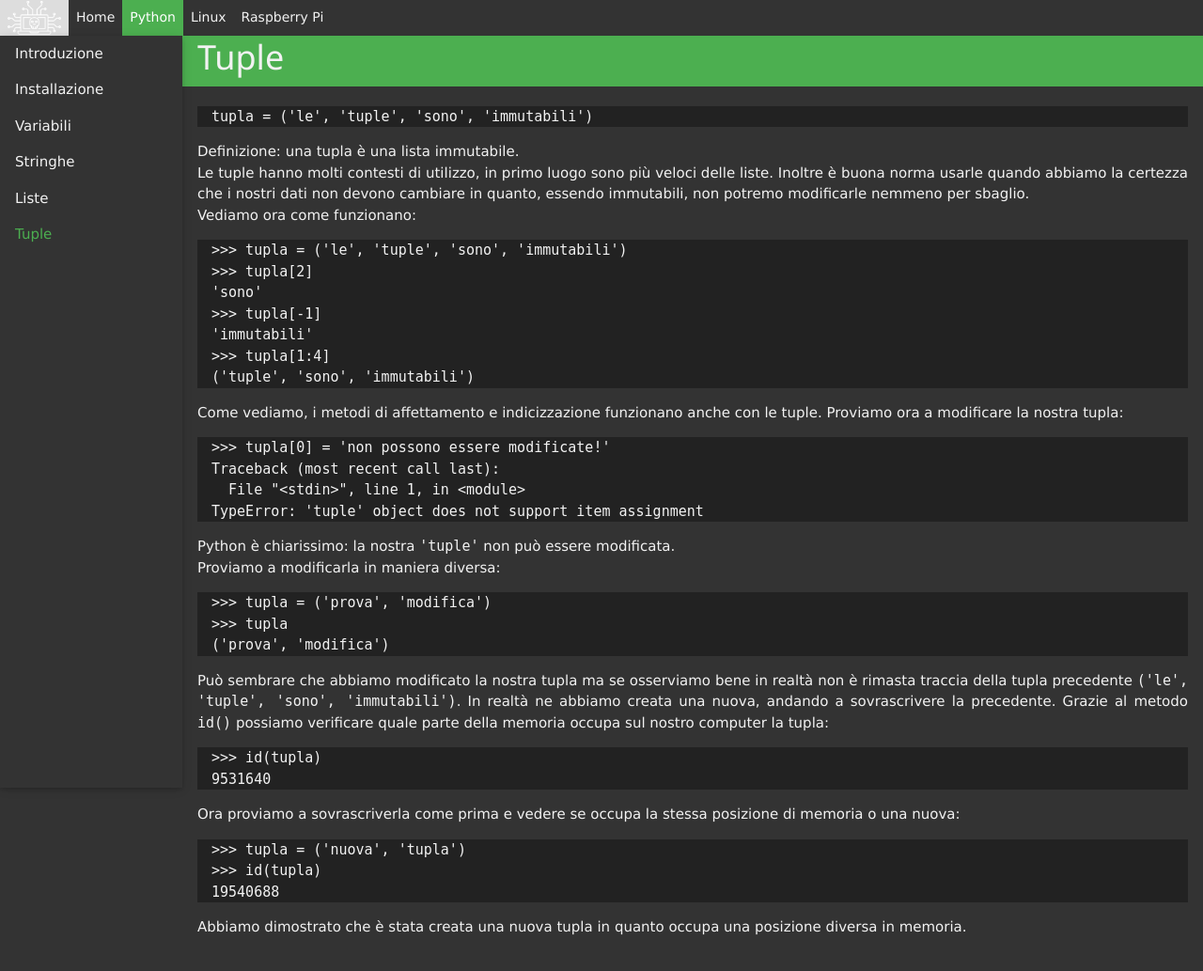
After one commit to s-pnt/sito, a Django app: page /python/tuple/ in a window 1280 px wide. The commit adds this page. Shown: the whole page at 94% size. Run offline with Django 3.2, Linux system fonts and the light colour scheme; some libraries are stand-ins or nearby versions.

Commit message:
Sito, aggiunta sezione Python Tuple

```diff
--- a/miosito/settings.py
+++ b/miosito/settings.py
@@ -23,7 +23,7 @@ BASE_DIR = os.path.dirname(os.path.dirname(os.path.abspath(__file__)))
 SECRET_KEY = 'v_82_le8**5q&+n^d$*l!5&vygz&jxs68_qi)kwn0ce323r3^z'
 
 # SECURITY WARNING: don't run with debug turned on in production!
-DEBUG = True
+DEBUG = False
 
 ALLOWED_HOSTS = []
 
--- a/sito/static/css/sito.css
+++ b/sito/static/css/sito.css
@@ -50,7 +50,7 @@
 .w3-sidebar {
     background-color: #333;
     color: #f2f2f2;
-    top: 53.8px;
+    top: 37.5px;
 }
 
 .w3-sidebar a:hover {
--- a/sito/templates/sito/python_sidebar.html
+++ b/sito/templates/sito/python_sidebar.html
@@ -8,6 +8,7 @@
     <a href="{% url 'python_variabili' %}" class="w3-bar-item w3-button" {% if "/python/variabili/" == request.path %}id="attivo"{% endif %}>Variabili</a>
     <a href="{% url 'python_stringhe' %}" class="w3-bar-item w3-button" {% if "/python/stringhe/" == request.path %}id="attivo"{% endif %}>Stringhe</a>
     <a href="{% url 'python_liste' %}" class="w3-bar-item w3-button" {% if "/python/liste/" == request.path %}id="attivo"{% endif %}>Liste</a>
+    <a href="{% url 'python_tuple' %}" class="w3-bar-item w3-button" {% if "/python/tuple/" == request.path %}id="attivo"{% endif %}>Tuple</a>
 </div>
 
 {% block content%}{% endblock %}
--- /dev/null
+++ b/sito/templates/sito/python_tuple.html
@@ -0,0 +1,68 @@
+{% extends 'sito/python_sidebar.html' %}
+
+{% block content %}
+<div class="w3-main" style="margin-left:194px">
+    <div class="w3-green">
+        <button class="w3-button w3-green w3-xlarge w3-hide-large" onclick="w3_open()">&#9776;</button>
+        <div class="w3-container" id="barra-titolo">
+            <h1>Tuple</h1>
+        </div>
+    </div>
+
+    <div class="w3-container">
+<pre>
+tupla = ('le', 'tuple', 'sono', 'immutabili')
+</pre>
+<p>
+Definizione: una tupla è una lista immutabile.<br>
+Le tuple hanno molti contesti di utilizzo, in primo luogo sono più veloci delle liste. Inoltre è buona norma usarle quando abbiamo la certezza che i nostri dati non devono cambiare in quanto, essendo immutabili, non potremo modificarle nemmeno per sbaglio.<br>
+Vediamo ora come funzionano:
+</p>
+<pre>
+>>> tupla = ('le', 'tuple', 'sono', 'immutabili')
+>>> tupla[2]
+'sono'
+>>> tupla[-1]
+'immutabili'
+>>> tupla[1:4]
+('tuple', 'sono', 'immutabili')
+</pre>
+<p>
+Come vediamo, i metodi di affettamento e indicizzazione funzionano anche con le tuple. Proviamo ora a modificare la nostra tupla:
+</p>
+<pre>
+>>> tupla[0] = 'non possono essere modificate!'
+Traceback (most recent call last):
+  File "&lt;stdin&gt;", line 1, in &lt;module&gt;
+TypeError: 'tuple' object does not support item assignment
+</pre>
+<p>
+Python è chiarissimo: la nostra <code>'tuple'</code> non può essere modificata.<br>
+Proviamo a modificarla in maniera diversa:
+</p>
+<pre>
+>>> tupla = ('prova', 'modifica')
+>>> tupla
+('prova', 'modifica')
+</pre>
+<p>
+Può sembrare che abbiamo modificato la nostra tupla ma se osserviamo bene in realtà non è rimasta traccia della tupla precedente <code>('le', 'tuple', 'sono', 'immutabili')</code>. In realtà ne abbiamo creata una nuova, andando a sovrascrivere la precedente. Grazie al metodo <code>id()</code> possiamo verificare quale parte della memoria occupa sul nostro computer la tupla:
+</p>
+<pre>
+>>> id(tupla)
+9531640
+</pre>
+<p>
+Ora proviamo a sovrascriverla come prima e vedere se occupa la stessa posizione di memoria o una nuova:
+</p>
+<pre>
+>>> tupla = ('nuova', 'tupla')
+>>> id(tupla)
+19540688
+</pre>
+<p>
+Abbiamo dimostrato che è stata creata una nuova tupla in quanto occupa una posizione diversa in memoria.
+</p>
+</div>
+</div>
+{% endblock %}
--- a/sito/urls.py
+++ b/sito/urls.py
@@ -8,6 +8,7 @@ urlpatterns = [
     path('python/variabili/', views.python_variabili, name='python_variabili'),
     path('python/stringhe/', views.python_stringhe, name='python_stringhe'),
     path('python/liste/', views.python_liste, name='python_liste'),
+    path('python/tuple/', views.python_tuple, name='python_tuple'),
     path('linux/introduzione/', views.linux_introduzione, name='linux_introduzione'),
     path('linux/distribuzioni/', views.linux_distribuzioni, name='linux_distribuzioni'),
     path('raspberrypi/introduzione/', views.raspberrypi_introduzione, name='raspberrypi_introduzione'),
--- a/sito/views.py
+++ b/sito/views.py
@@ -30,6 +30,11 @@ def python_liste(request):
                   'sito/python_liste.html',
                   {})
 
+def python_tuple(request):
+    return render(request,
+                  'sito/python_tuple.html',
+                  {})
+
 def linux_introduzione(request):
     return render(request,
                   'sito/linux_introduzione.html',
```
